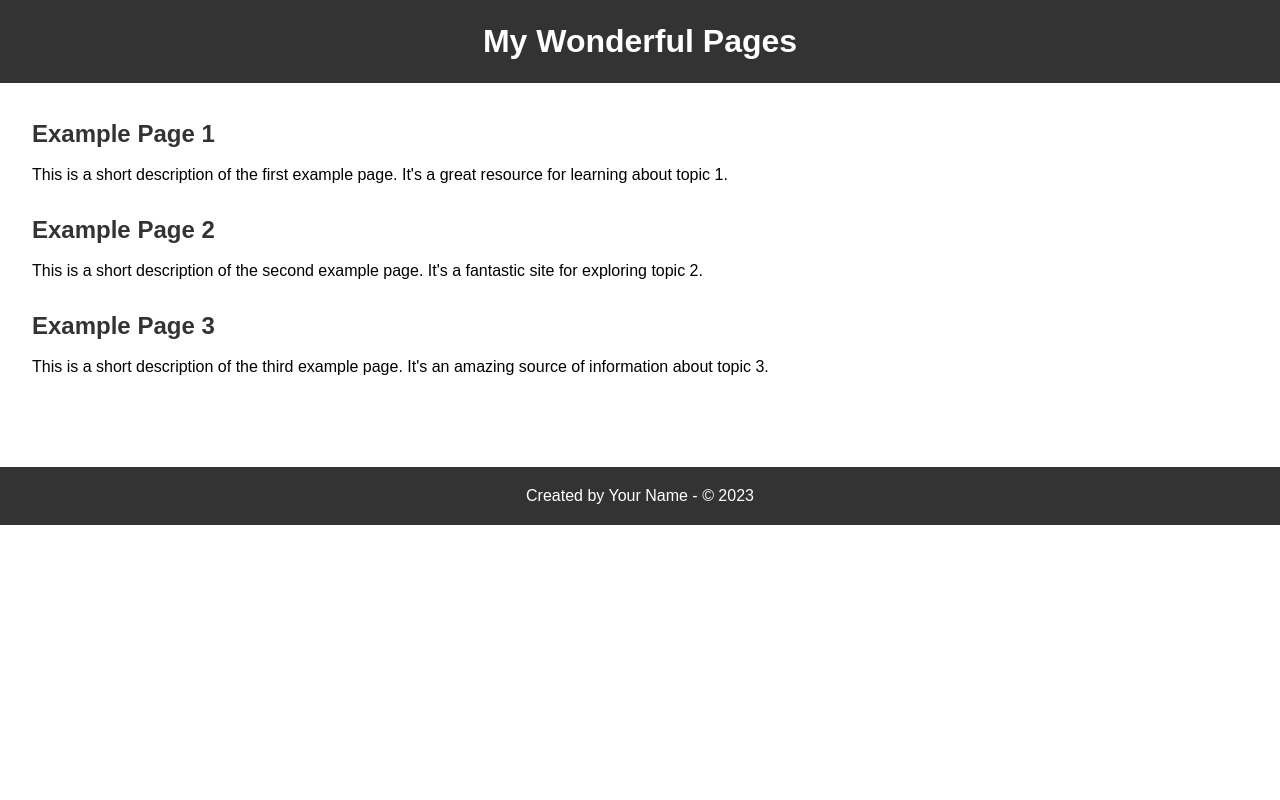
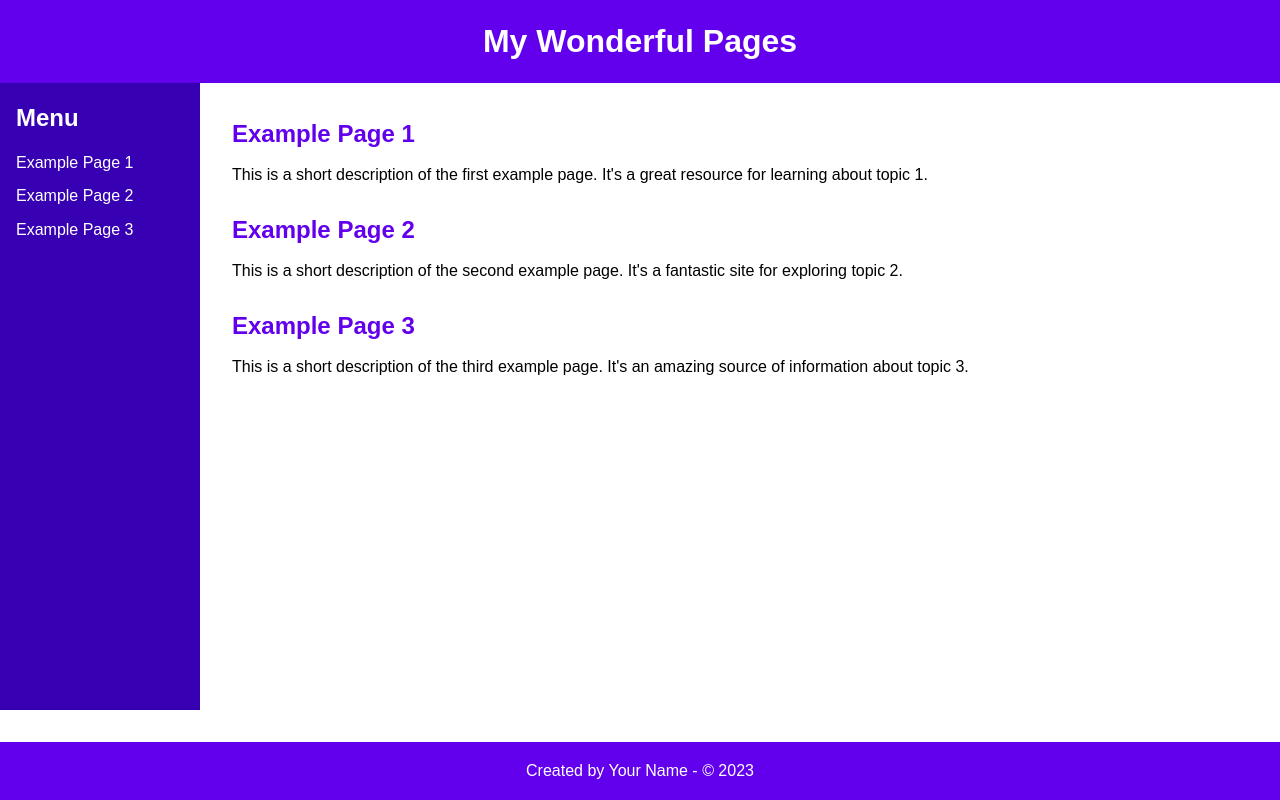
Before and after one commit to thousanda/mypage-gpt, a plain HTML site: page index.html in a window 1280 px wide. Drawn offline with Linux system fonts and the light colour scheme.

Commit message:
add sidebars and change colors

```diff
--- a/index.html
+++ b/index.html
@@ -10,22 +10,32 @@
   <header>
     <h1>My Wonderful Pages</h1>
   </header>
+  <div class="wrapper">
+    <nav class="sidebar">
+      <h2>Menu</h2>
+      <ul>
+        <li><a href="#example1">Example Page 1</a></li>
+        <li><a href="#example2">Example Page 2</a></li>
+        <li><a href="#example3">Example Page 3</a></li>
+      </ul>
+    </nav>
     <main>
       <section class="links">
-      <article>
+        <article id="example1">
           <h2><a href="https://example1.com">Example Page 1</a></h2>
           <p>This is a short description of the first example page. It's a great resource for learning about topic 1.</p>
         </article>
-      <article>
+        <article id="example2">
           <h2><a href="https://example2.com">Example Page 2</a></h2>
           <p>This is a short description of the second example page. It's a fantastic site for exploring topic 2.</p>
         </article>
-      <article>
+        <article id="example3">
           <h2><a href="https://example3.com">Example Page 3</a></h2>
           <p>This is a short description of the third example page. It's an amazing source of information about topic 3.</p>
         </article>
       </section>
     </main>
+  </div>
   <footer>
     <p>Created by Your Name - © 2023</p>
   </footer>
--- a/prompts.json
+++ b/prompts.json
@@ -1,5 +1,6 @@
 {
     [
-	"hi, gpt! i'd like to create my own website to gather and show my wonderful other pages. can you write html and css? the web site includes some links and short descriptions for them"
+	"hi, gpt! i'd like to create my own website to gather and show my wonderful other pages. can you write html and css? the web site includes some links and short descriptions for them",
+	"can you add headers and a side bar!! and use cool colors, i know you're export web designer!!"
     ]
 }
--- a/styles.css
+++ b/styles.css
@@ -8,10 +8,13 @@
 body {
   font-family: Arial, sans-serif;
   line-height: 1.6;
+  display: flex;
+  flex-direction: column;
+  min-height: 100vh;
 }
 
 header {
-  background-color: #333;
+  background-color: #6200EE;
   padding: 1rem;
 }
 
@@ -20,8 +23,42 @@ header h1 {
   text-align: center;
 }
 
+.wrapper {
+  display: flex;
+  flex-grow: 1;
+}
+
+.sidebar {
+  background-color: #3700B3;
+  width: 200px;
+  padding: 1rem;
+  color: #fff;
+}
+
+.sidebar h2 {
+  margin-bottom: 0.75rem;
+}
+
+.sidebar ul {
+  list-style-type: none;
+}
+
+.sidebar li {
+  margin-bottom: 0.5rem;
+}
+
+.sidebar a {
+  color: #fff;
+  text-decoration: none;
+}
+
+.sidebar a:hover {
+  color: #BB86FC;
+}
+
 main {
   padding: 2rem;
+  flex-grow: 1;
 }
 
 .links article {
@@ -33,16 +70,16 @@ main {
 }
 
 .links a {
-  color: #333;
+  color: #6200EE;
   text-decoration: none;
 }
 
 .links a:hover {
-  color: #777;
+  color: #3700B3;
 }
 
 footer {
-  background-color: #333;
+  background-color: #6200EE;
   color: #fff;
   text-align: center;
   padding: 1rem;
```
Lines whose indentation alone changed are shown as unchanged.
